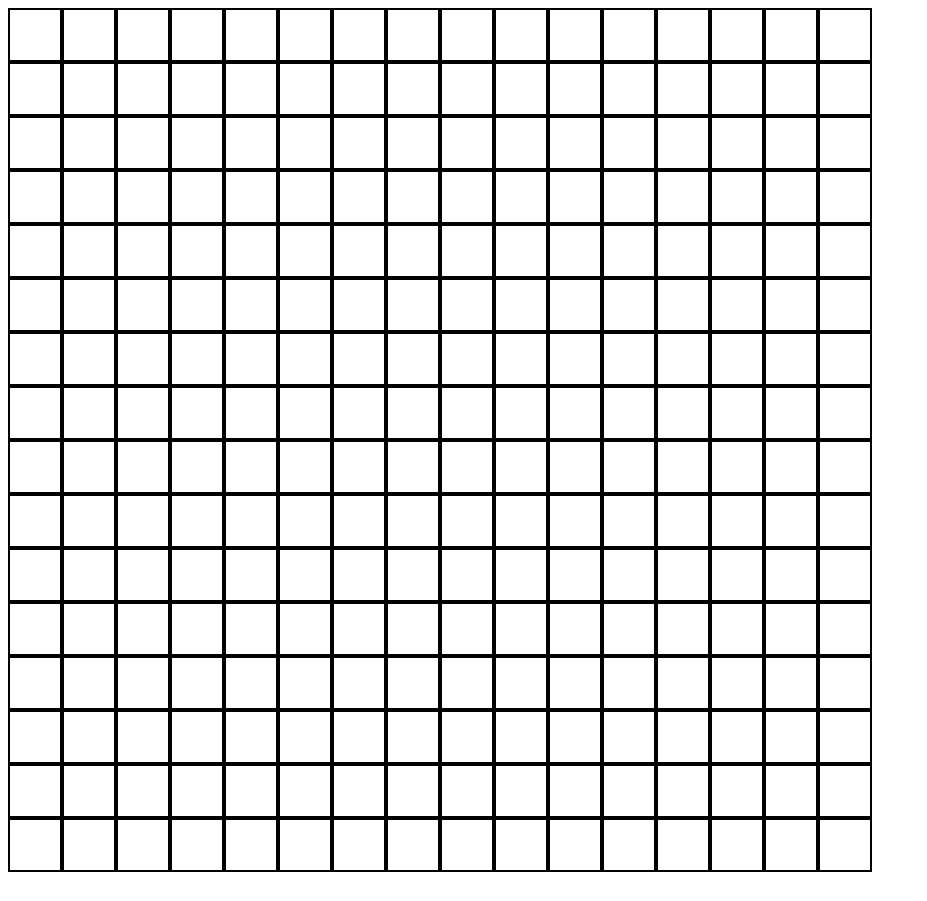
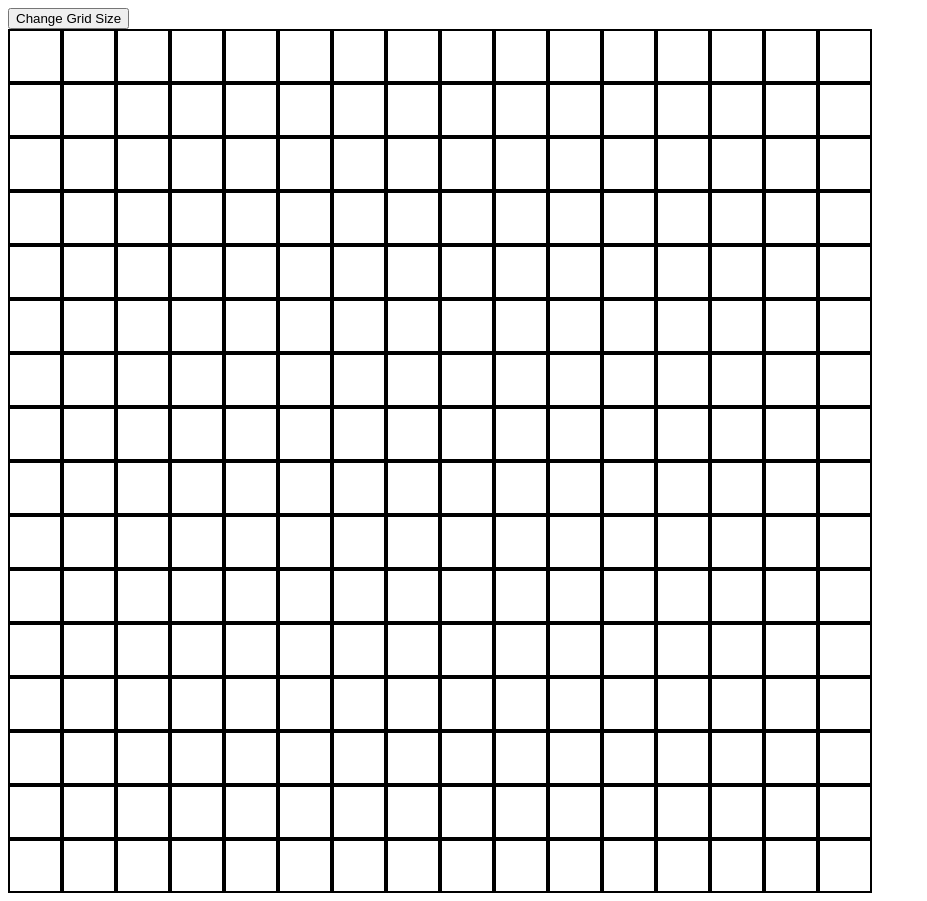
Before and after one commit to quinnoneal/etch-a-sketch, a plain HTML site: page index.html in a window 1280 px wide. Shown: the whole page, without its empty margins (0-927 px from the left). Before the commit the page ends 880 px from the top, so only its background shows below. Drawn offline with Linux system fonts and the light colour scheme.

Commit message:
add button to change grid size

```diff
--- a/index.html
+++ b/index.html
@@ -7,6 +7,7 @@
     <script src="./script.js" defer></script>
 </head>
 <body>
+    <button class="grid-size-button">Change Grid Size</button>
     <div class="grid-container">
 
     </div>
```
